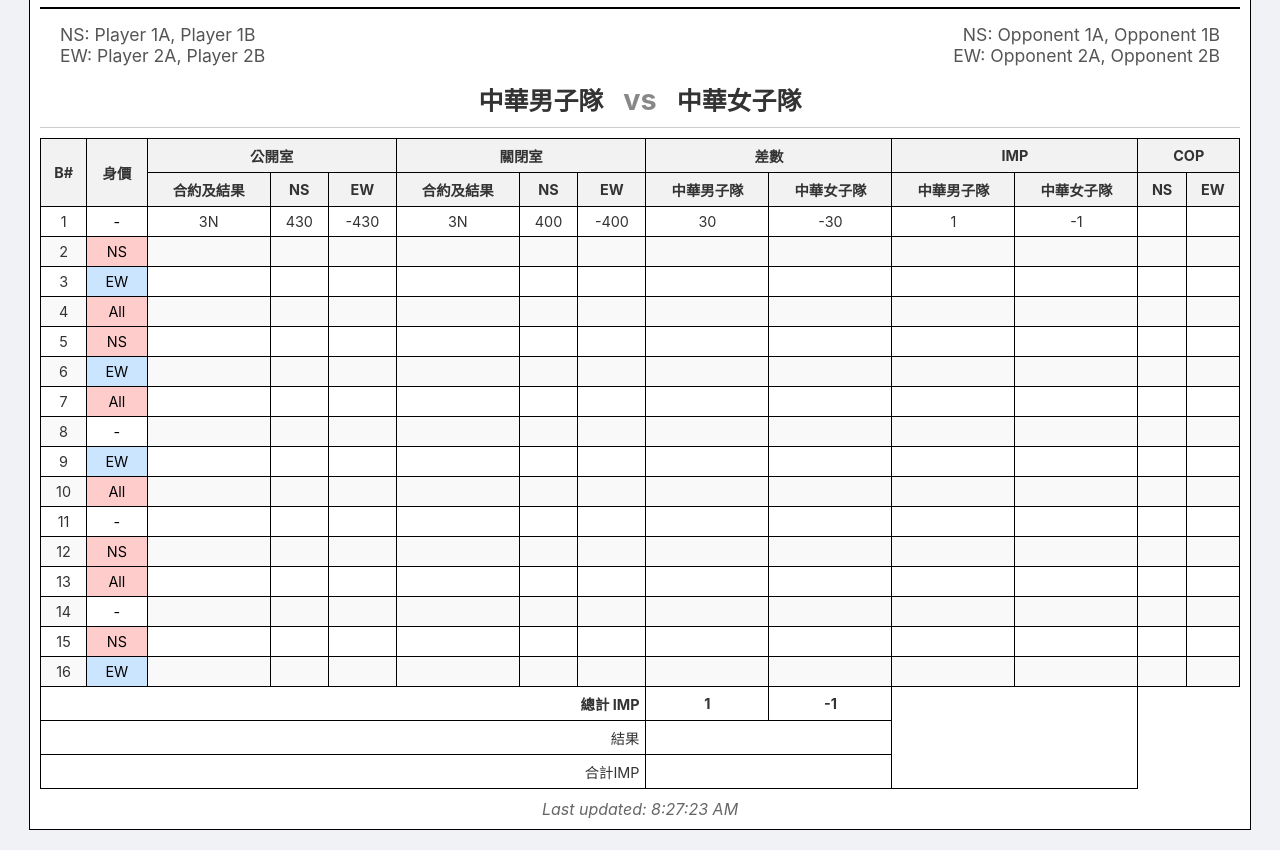
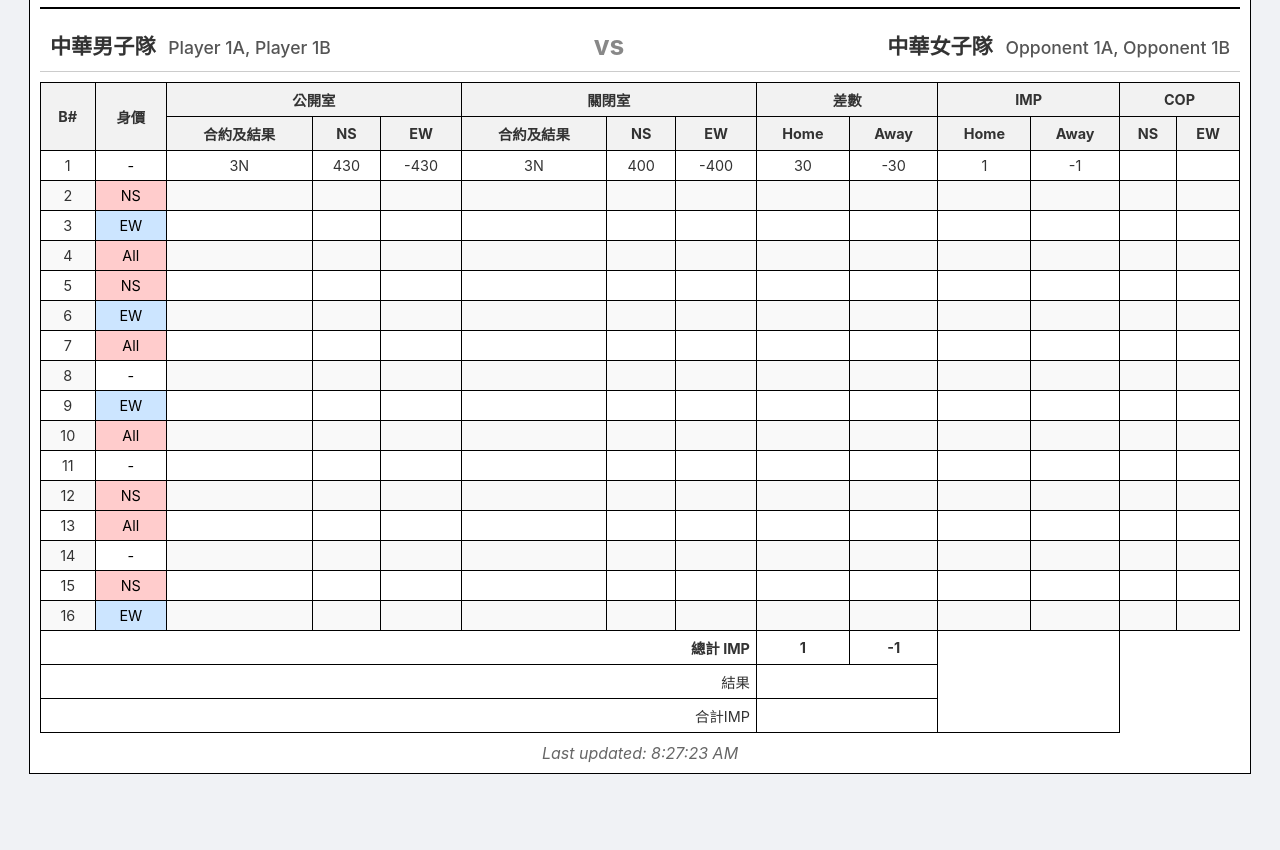
Before and after one commit to ctcba886-wq/Live_Score, a plain HTML site: page index.html in a window 1280 px wide. Shown: the part 99-949 px from the top of the page. After the commit the page ends 893 px from the top, so only its background shows below. Drawn offline with Linux system fonts and the light colour scheme.

Commit message:
版面修正

```diff
--- a/index.html
+++ b/index.html
@@ -42,31 +42,29 @@
             border: 2px solid #000;
             padding: 5px 20px;
         }
-        .players-bar {
+        .matchup-bar {
             display: flex;
             justify-content: space-between;
-            width: 100%;
-            padding: 5px 20px;
-            font-size: 1.1em;
-            color: #555;
-            box-sizing: border-box;
-        }
-        .matchup-bar {
-            display: flex;
-            justify-content: center;
             align-items: center;
             padding: 10px;
-            font-size: 1.2em;
+            font-size: 1.1em;
             font-weight: 500;
             border-bottom: 1px solid #ccc;
             margin-bottom: 10px;
-            width: 100%;
-            box-sizing: border-box;
         }
         .matchup-bar .team-name {
             font-weight: bold;
-            font-size: 1.3em;
-            padding: 0 20px;
+            font-size: 1.2em;
+        }
+        .matchup-bar .players {
+            color: #555;
+            margin-left: 8px;
+        }
+        .matchup-bar .vs {
+            font-size: 1.5em;
+            font-weight: bold;
+            color: #888;
+            margin: 0 15px;
         }
         .matchup-bar .vs {
             font-size: 1.5em;
@@ -119,20 +117,16 @@
         <div id="round-right" class="round">1</div>
     </header>
 
-    <div class="players-bar">
-        <div class="players-container" id="home-players-container">
-            <div id="home-ns-players"></div>
-            <div id="home-ew-players"></div>
+    <div class="matchup-bar">
+        <div class="team-display">
+            <span id="team-name" class="team-name"></span>
+            <span id="team-players" class="players"></span>
         </div>
-        <div class="players-container" id="away-players-container" style="text-align: right;">
-            <div id="away-ns-players"></div>
-            <div id="away-ew-players"></div>
+        <div class="vs">vs</div>
+        <div class="team-display" style="text-align: right;">
+            <span id="opponent-name" class="team-name"></span>
+            <span id="opponent-players" class="players"></span>
         </div>
-    </div>
-    <div class="matchup-bar">
-        <div id="team-name" class="team-name"></div>
-        <div class="vs">vs</div>
-        <div id="opponent-name" class="team-name"></div>
     </div>
 
 
@@ -249,21 +243,17 @@
             document.getElementById('team-name').textContent = homeTeam?.name || '';
             document.getElementById('opponent-name').textContent = awayTeam?.name || '';
 
-            // Display Home players (NS and EW)
-            document.getElementById('home-ns-players').textContent = 'NS: ' + (homeTeam?.ns_players?.join(', ') || '');
-            document.getElementById('home-ew-players').textContent = 'EW: ' + (homeTeam?.ew_players?.join(', ') || '');
-
-            // Display Away players (NS and EW)
-            document.getElementById('away-ns-players').textContent = 'NS: ' + (awayTeam?.ns_players?.join(', ') || '');
-            document.getElementById('away-ew-players').textContent = 'EW: ' + (awayTeam?.ew_players?.join(', ') || '');
+            // Display NS players
+            document.getElementById('team-players').textContent = homeTeam?.ns_players?.join(', ') || '';
+            document.getElementById('opponent-players').textContent = awayTeam?.ns_players?.join(', ') || '';
 
             // Update table headers with team names
             const homeTeamName = homeTeam?.name || '';
             const awayTeamName = awayTeam?.name || '';
-            document.getElementById('diff-team-header').textContent = homeTeamName;
-            document.getElementById('diff-opp-header').textContent = awayTeamName;
-            document.getElementById('imp-team-header').textContent = homeTeamName;
-            document.getElementById('imp-opp-header').textContent = awayTeamName;
+            document.getElementById('diff-team-header').textContent = 'Home';
+            document.getElementById('diff-opp-header').textContent = 'Away';
+            document.getElementById('imp-team-header').textContent = 'Home';
+            document.getElementById('imp-opp-header').textContent = 'Away';
 
 
             const scoresResponse = await fetch(`scores.json?t=${new Date().getTime()}`);
```
